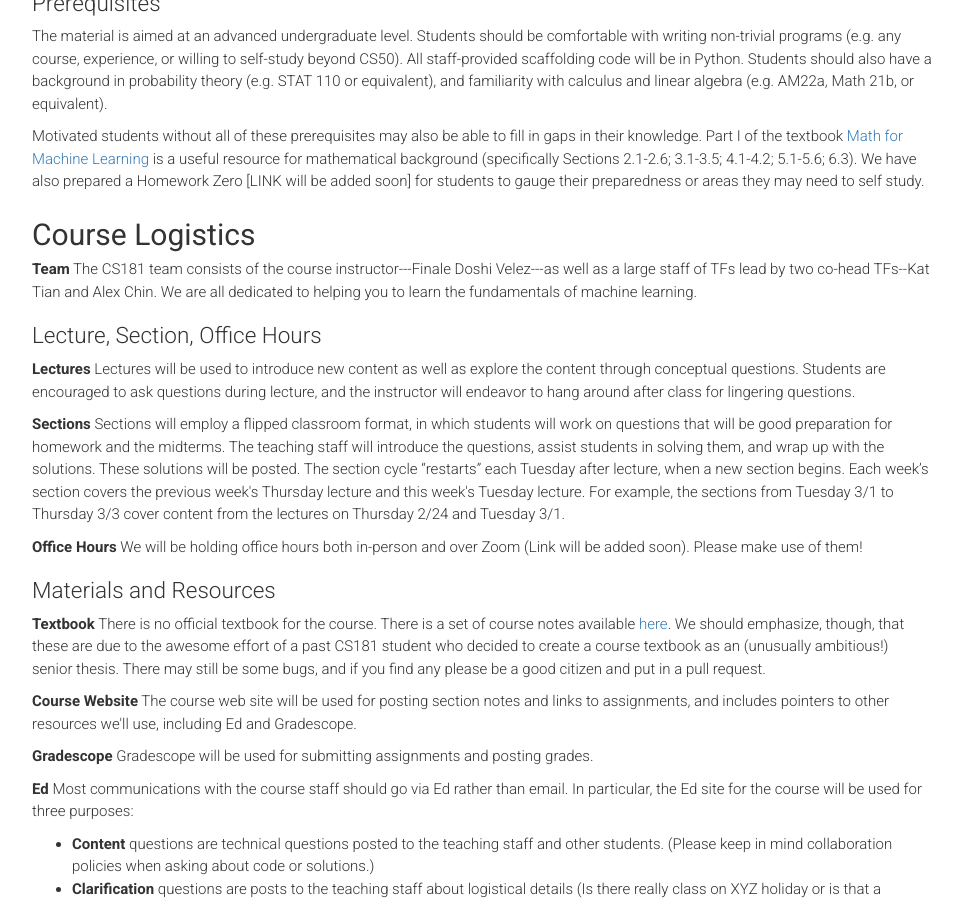
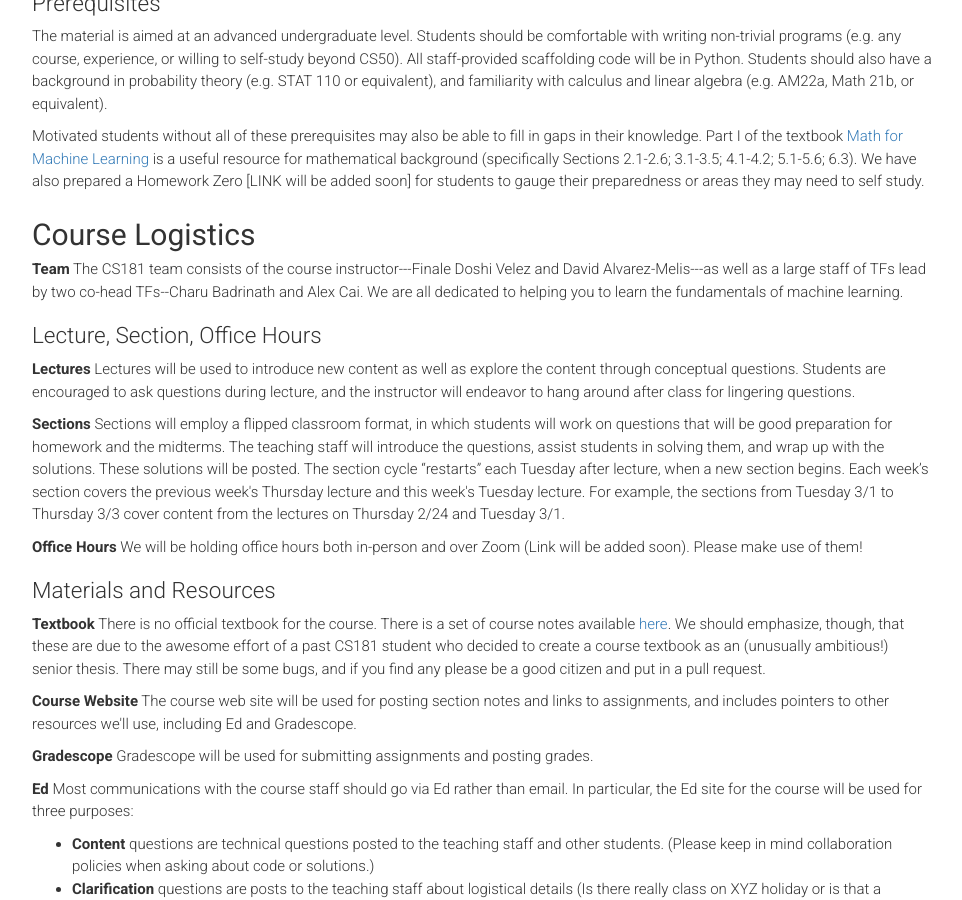
Before and after one commit to harvard-ml-courses/cs181-web, a Jekyll site: the page built from syllabus.html, in a window 1280 px wide and 900 px high, scrolled down 662 px. Shown: the whole window, without its empty margins (158-1120 px from the left). Built offline with Jekyll 4.4.1, drawn with Linux system fonts in a browser that asks for light colours.

Commit message:
update prof and head tf names in syllabus

```diff
--- a/syllabus.html
+++ b/syllabus.html
@@ -57,8 +57,8 @@ weight: 0
         <h2 class="title">Course Logistics</h2>
         <p>
         <strong>Team</strong>
-        The CS181 team consists of the course instructor---Finale Doshi Velez---as
-        well as a large staff of TFs lead by two co-head TFs--Kat Tian and Alex Chin.
+        The CS181 team consists of the course instructor---Finale Doshi Velez and David Alvarez-Melis---as
+        well as a large staff of TFs lead by two co-head TFs--Charu Badrinath and Alex Cai.
         We are all dedicated to helping you to learn the fundamentals of machine learning.
         </p>
 
```
